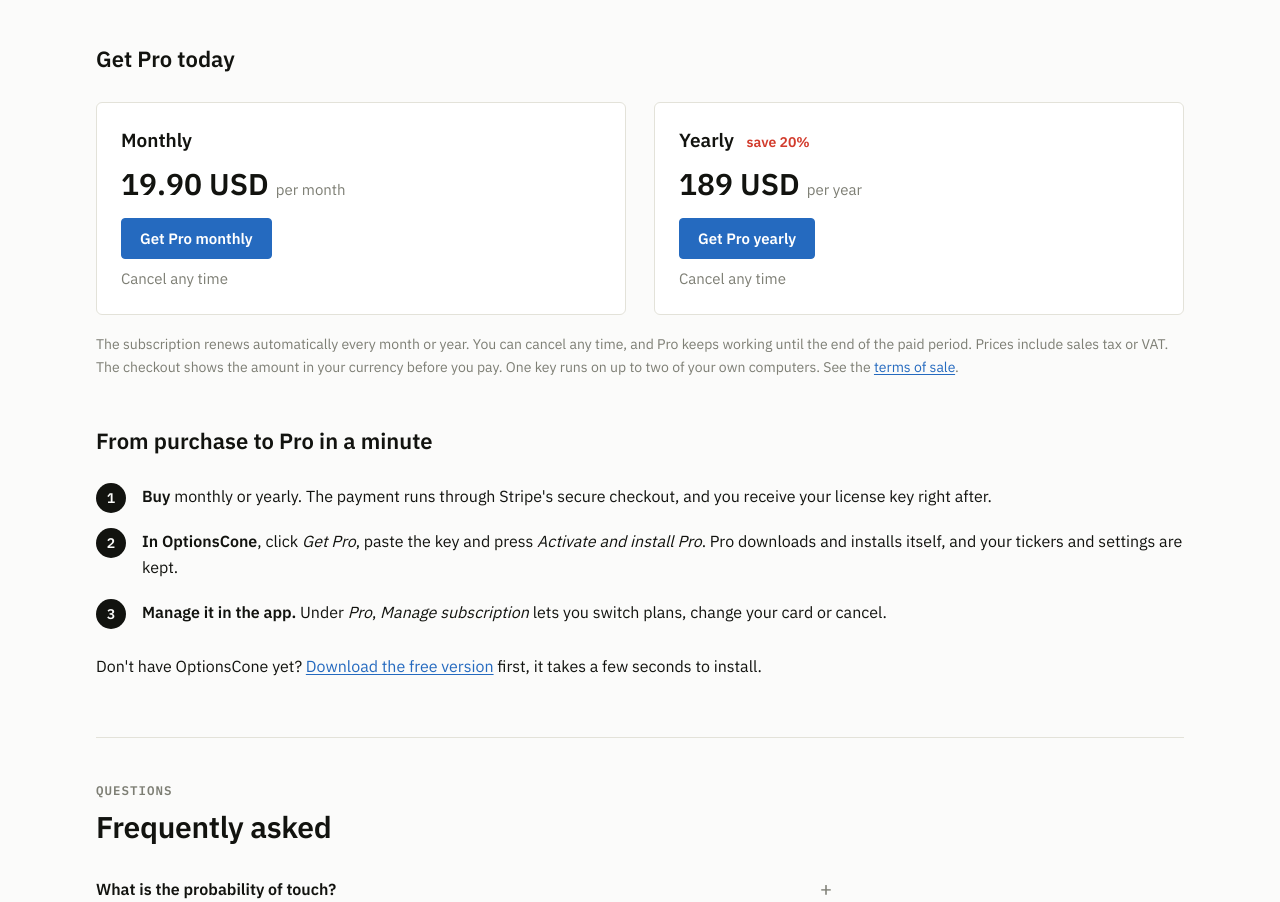
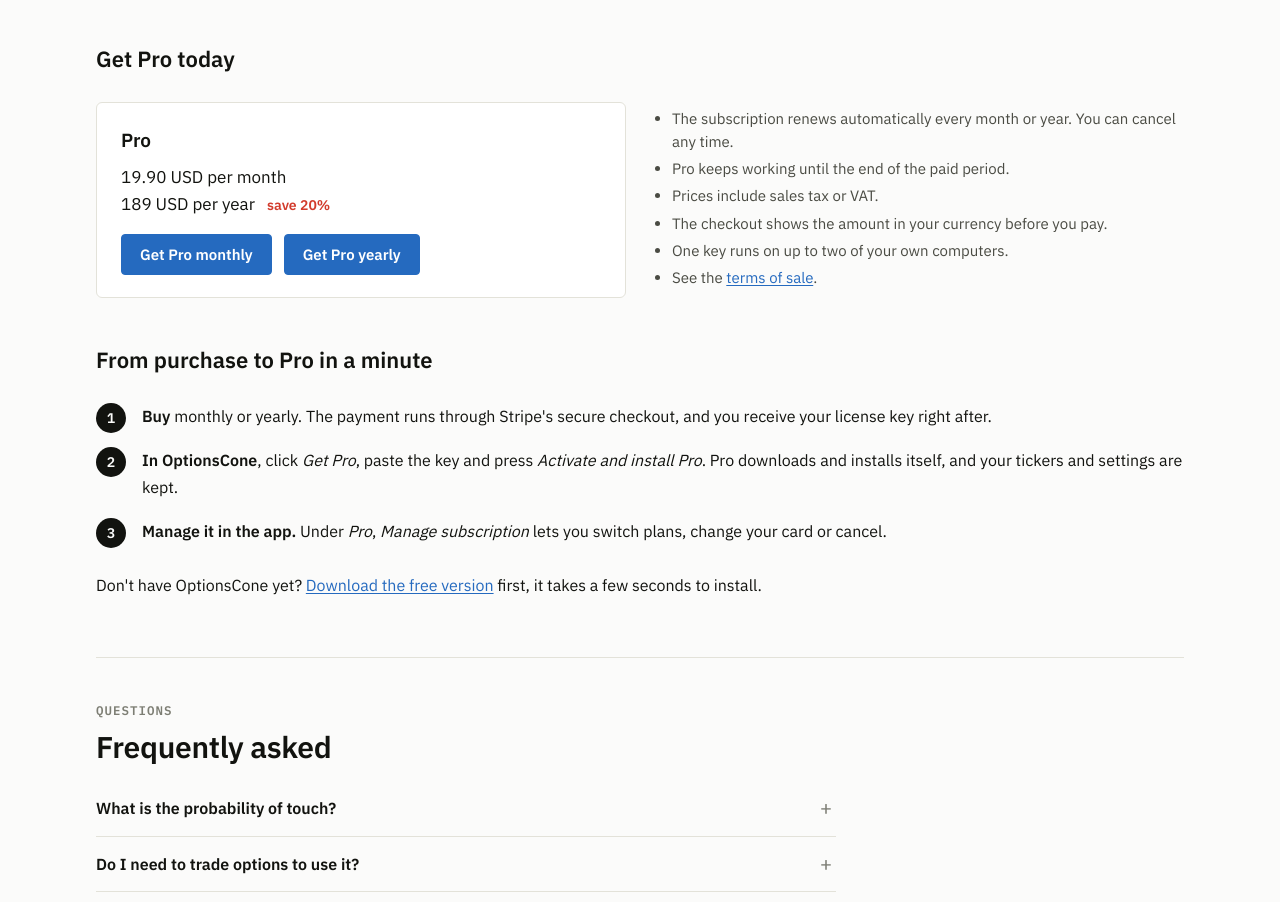
Before and after one commit to nikkn/nikkn.github.io, a plain HTML site: page OptionsCone/index.html in a window 1280 px wide. Shown: the part 8227-9129 px from the top of the page. Drawn offline with Linux system fonts and the light colour scheme.

Commit message:
Site update

```diff
--- a/OptionsCone/index.html
+++ b/OptionsCone/index.html
@@ -111,6 +111,11 @@ details.acc[open] > summary::after { content: "\2212"; }
 :root[data-theme="dark"] { --acc-tb: #55575e; }
 @media (max-width: 860px) { .acc-stats, .acc-charts { grid-template-columns: 1fr; } .acc-num { font-size: 40px; } }
 @media (max-width: 520px) { .acc-heat { grid-template-columns: 1fr; } }
+.buy-row { display: grid; grid-template-columns: minmax(0, 1fr) minmax(0, 1fr); gap: 28px; align-items: center; margin-top: 24px; }
+.buy-price { font-size: 17px; line-height: 1.6; color: var(--ink); margin: 8px 0 16px; }
+.buy-facts { margin: 0; padding-left: 18px; font-size: 15px; line-height: 1.55; color: var(--ink-2); }
+.buy-facts li { margin: 0 0 4px; }
+@media (max-width: 860px) { .buy-row { grid-template-columns: 1fr; } }
 </style>
 </head>
 <body>
@@ -337,21 +342,21 @@ details.acc[open] > summary::after { content: "\2212"; }
 
 
     <h3 class="sub-h">Get Pro today</h3>
-    <div class="grid2 plans">
+    <div class="buy-row">
       <div class="plan">
-        <h3>Monthly</h3>
-        <p class="price">19.90 USD <span class="per">per month</span></p>
-        <p><a class="btn primary" href="https://licence.optionscone.com/buy?plan=monthly">Get Pro monthly</a></p>
-        <p class="per cancel">Cancel any time</p>
+        <h3>Pro</h3>
+        <p class="buy-price">19.90 USD per month<br>189 USD per year <span class="save">save 20%</span></p>
+        <div class="btn-row"><a class="btn primary" href="https://licence.optionscone.com/buy?plan=monthly">Get Pro monthly</a><a class="btn primary" href="https://licence.optionscone.com/buy?plan=yearly">Get Pro yearly</a></div>
       </div>
-      <div class="plan">
-        <h3>Yearly <span class="save">save 20%</span></h3>
-        <p class="price">189 USD <span class="per">per year</span></p>
-        <p><a class="btn primary" href="https://licence.optionscone.com/buy?plan=yearly">Get Pro yearly</a></p>
-        <p class="per cancel">Cancel any time</p>
-      </div>
+      <ul class="buy-facts">
+        <li>The subscription renews automatically every month or year. You can cancel any time.</li>
+        <li>Pro keeps working until the end of the paid period.</li>
+        <li>Prices include sales tax or VAT.</li>
+        <li>The checkout shows the amount in your currency before you pay.</li>
+        <li>One key runs on up to two of your own computers.</li>
+        <li>See the <a href="legal.html#terms" rel="nofollow">terms of sale</a>.</li>
+      </ul>
     </div>
-    <p class="fine">The subscription renews automatically every month or year. You can cancel any time, and Pro keeps working until the end of the paid period. Prices include sales tax or VAT. The checkout shows the amount in your currency before you pay. One key runs on up to two of your own computers. See the <a href="legal.html#terms" rel="nofollow">terms of sale</a>.</p>
 
     <h3 class="sub-h">From purchase to Pro in a minute</h3>
     <ol class="steps">
```
